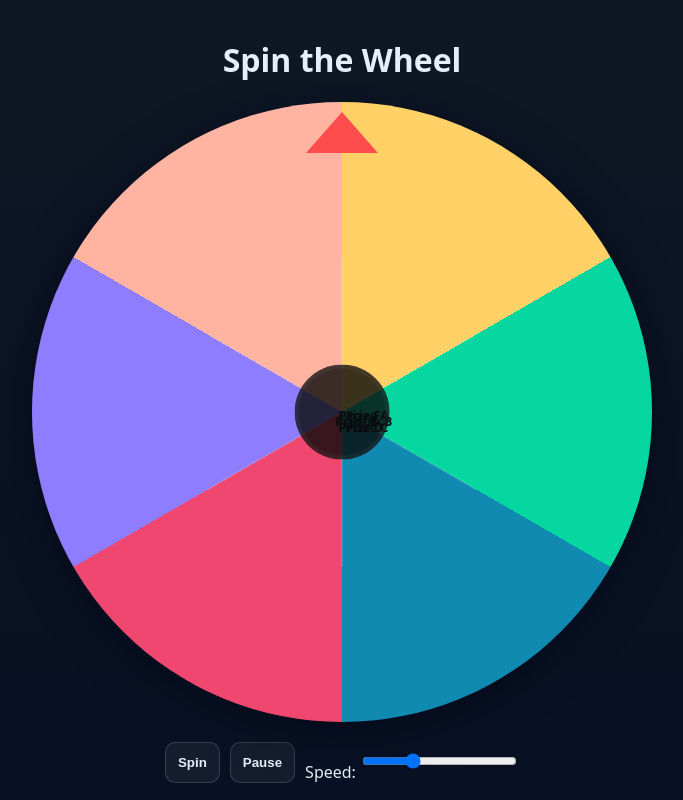
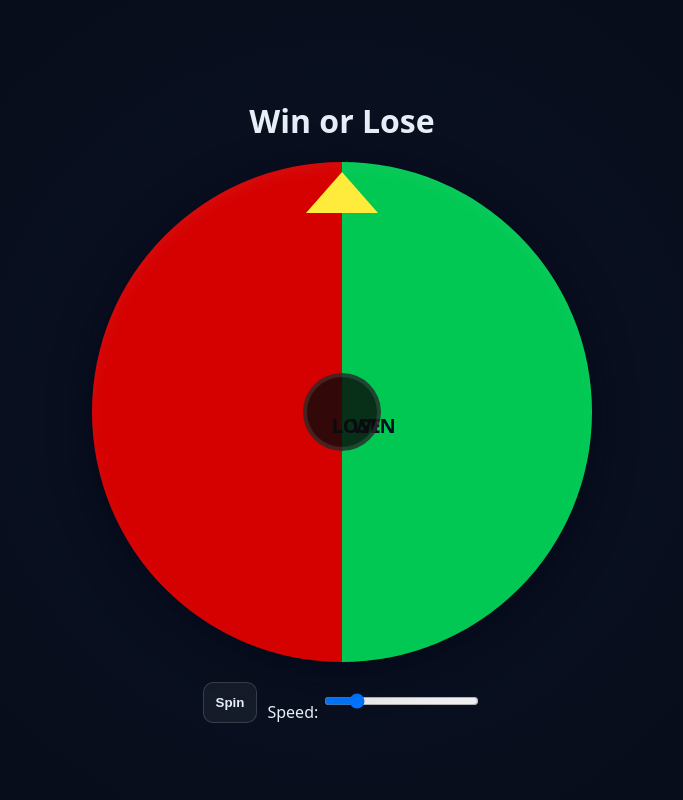
Before and after one commit to ZombiePlugin/Spin-the-wheel-, a plain HTML site: page index.html in a window 1280 px wide. Shown: the whole page, without its empty margins (298-981 px from the left). Drawn offline with Linux system fonts and the light colour scheme.

Commit message:
Update index.html

```diff
--- a/index.html
+++ b/index.html
@@ -1,192 +1,165 @@
 <!doctype html>
 <html lang="en">
 <head>
-<meta charset="utf-8" />
-<meta name="viewport" content="width=device-width,initial-scale=1" />
-<title>Spin the Wheel</title>
+<meta charset="utf-8">
+<meta name="viewport" content="width=device-width,initial-scale=1">
+<title>Win or Lose Wheel</title>
 <style>
-  :root{
-    --size: min(84vmin, 620px);
-    --speed: 6s;
+  :root {
+    --size: min(80vmin, 500px);
+    --speed: 1.2s; /* 🔥 default spin speed: one revolution per 1.2s */
     --pointer-size: 36px;
     --label-offset: 38%;
   }
 
-  body{
-    margin:0;
-    min-height:100vh;
-    display:flex;
-    align-items:center;
-    justify-content:center;
-    flex-direction:column;
-    background:linear-gradient(180deg,#0f1724,#081123);
-    color:#e6eef8;
-    font-family:system-ui, sans-serif;
+  body {
+    margin: 0;
+    min-height: 100vh;
+    display: flex;
+    flex-direction: column;
+    align-items: center;
+    justify-content: center;
+    background: radial-gradient(circle at center, #0b1225 0%, #060b15 100%);
+    color: #e6eef8;
+    font-family: system-ui, sans-serif;
   }
 
-  .wheel-area{
-    position:relative;
-    width:var(--size);
-    height:var(--size);
+  h1 { margin-bottom: 20px; }
+
+  .wheel-area {
+    position: relative;
+    width: var(--size);
+    height: var(--size);
   }
 
-  .wheel{
-    width:100%;
-    height:100%;
-    border-radius:50%;
-    box-shadow:0 8px 40px rgba(2,6,23,0.7), inset 0 6px 16px rgba(255,255,255,0.02);
-    position:relative;
-    transform:rotate(0deg);
-    overflow:hidden;
+  .wheel {
+    width: 100%;
+    height: 100%;
+    border-radius: 50%;
+    position: relative;
+    transform: rotate(0deg);
+    background: conic-gradient(#00c853 0deg 180deg, #d50000 180deg 360deg);
+    box-shadow: 0 8px 40px rgba(2,6,23,0.7), inset 0 6px 16px rgba(255,255,255,0.05);
+    overflow: hidden;
   }
 
-  .wheel.spinning{
+  .wheel.spinning {
     animation: spin var(--speed) linear infinite;
   }
 
-  .wheel::after{
-    content:"";
-    position:absolute;
-    left:50%;
-    top:50%;
-    transform:translate(-50%,-50%);
-    width:14%;
-    height:14%;
-    background:rgba(10,10,10,0.8);
-    border-radius:50%;
-    border:4px solid rgba(255,255,255,0.04);
+  .wheel::after {
+    content: "";
+    position: absolute;
+    left: 50%;
+    top: 50%;
+    transform: translate(-50%, -50%);
+    width: 14%;
+    height: 14%;
+    background: rgba(10,10,10,0.8);
+    border-radius: 50%;
+    border: 4px solid rgba(255,255,255,0.1);
   }
 
-  .pointer{
-    position:absolute;
-    left:50%;
-    top:10px;
-    transform:translateX(-50%);
-    width:0;
-    height:0;
+  .pointer {
+    position: absolute;
+    left: 50%;
+    top: 10px;
+    transform: translateX(-50%);
+    width: 0;
+    height: 0;
     border-left: var(--pointer-size) solid transparent;
     border-right: var(--pointer-size) solid transparent;
-    border-bottom: calc(var(--pointer-size) * 1.15) solid #ff4d4d;
-    z-index:20;
+    border-bottom: calc(var(--pointer-size) * 1.15) solid #ffeb3b;
+    z-index: 20;
   }
 
-  .seg-label{
-    position:absolute;
-    left:50%;
-    top:50%;
-    transform-origin:0 0;
-    font-weight:600;
-    font-size:clamp(10px,1.6vmin,15px);
-    color:#071021;
-    user-select:none;
-    pointer-events:none;
+  .seg-label {
+    position: absolute;
+    left: 50%;
+    top: 50%;
+    transform-origin: 0 0;
+    font-weight: 700;
+    font-size: clamp(18px, 2.5vmin, 22px);
+    color: #071021;
+    text-transform: uppercase;
+    user-select: none;
+    pointer-events: none;
   }
 
-  .tick{
-    position:absolute;
-    left:50%;
-    top:50%;
-    width:2px;
-    height:50%;
-    background:rgba(255,255,255,0.06);
-    transform-origin:0 0;
-    pointer-events:none;
+  .controls {
+    display: flex;
+    gap: 10px;
+    margin-top: 20px;
+    flex-wrap: wrap;
+    justify-content: center;
   }
 
-  .controls{
-    display:flex;
-    gap:10px;
-    margin-top:20px;
-    flex-wrap:wrap;
-    justify-content:center;
+  .controls button, .controls input {
+    background: rgba(255,255,255,0.05);
+    border: 1px solid rgba(255,255,255,0.15);
+    color: #e6eef8;
+    padding: 8px 12px;
+    border-radius: 10px;
+    cursor: pointer;
+    font-weight: 600;
   }
 
-  .controls button, .controls input{
-    background:rgba(255,255,255,0.05);
-    border:1px solid rgba(255,255,255,0.15);
-    color:#e6eef8;
-    padding:8px 12px;
-    border-radius:10px;
-    cursor:pointer;
-    font-weight:600;
-  }
-
-  @keyframes spin{
-    from{ transform: rotate(0deg); }
-    to{ transform: rotate(360deg); }
+  @keyframes spin {
+    from { transform: rotate(0deg); }
+    to { transform: rotate(360deg); }
   }
 </style>
 </head>
 <body>
-  <h1>Spin the Wheel</h1>
+  <h1>Win or Lose</h1>
+
   <div class="wheel-area">
     <div class="pointer"></div>
     <div id="wheel" class="wheel"></div>
   </div>
+
   <div class="controls">
     <button id="spinBtn">Spin</button>
-    <button id="pauseBtn">Pause</button>
-    <label>Speed: <input id="speedRange" type="range" min="1" max="20" value="6"></label>
+    <label>Speed: <input id="speedRange" type="range" min="0.2" max="10" step="0.1" value="1.2"></label>
   </div>
 
 <script>
 const wheel = document.getElementById('wheel');
 const spinBtn = document.getElementById('spinBtn');
-const pauseBtn = document.getElementById('pauseBtn');
 const speedRange = document.getElementById('speedRange');
+let spinning = false;
 
-let spinning = false;
-let speed = 6;
+// Add WIN/LOSE labels
+function addLabels() {
+  const labels = [
+    { text: "WIN", angle: 90 },
+    { text: "LOSE", angle: 270 }
+  ];
+  labels.forEach(l => {
+    const div = document.createElement('div');
+    div.className = 'seg-label';
+    div.textContent = l.text;
+    div.style.transform = `rotate(${l.angle}deg) translate(0, -38%) rotate(${-l.angle}deg)`;
+    wheel.appendChild(div);
+  });
+}
+addLabels();
 
-// basic labels & colors
-const labels = ["Prize A","Prize B","Prize C","Prize D","Prize E","Prize F"];
-const colors = ["#FFD166","#06D6A0","#118AB2","#EF476F","#8E7DFF","#FFB4A2"];
-
-function buildWheel(){
-  const segs = labels.length;
-  const degPer = 360/segs;
-  const gradient = labels.map((_,i)=>`${colors[i%colors.length]} ${i*degPer}deg ${(i+1)*degPer}deg`).join(',');
-  wheel.style.background = `conic-gradient(${gradient})`;
-  wheel.innerHTML = "";
-  for(let i=0;i<segs;i++){
-    const tick=document.createElement('div');
-    tick.className='tick';
-    tick.style.transform=`rotate(${i*degPer}deg) translate(-1px,-50%)`;
-    wheel.appendChild(tick);
-    const label=document.createElement('div');
-    label.className='seg-label';
-    label.textContent=labels[i];
-    label.style.transform=`rotate(${i*degPer+degPer/2}deg) translate(0,-38%) rotate(${-i*degPer-degPer/2}deg)`;
-    wheel.appendChild(label);
-  }
-}
-buildWheel();
-
-spinBtn.addEventListener('click',()=>{
-  if(!spinning){
+// Spin button
+spinBtn.addEventListener('click', () => {
+  spinning = !spinning;
+  if (spinning) {
     wheel.classList.add('spinning');
-    spinning=true;
-    spinBtn.textContent="Stop";
+    spinBtn.textContent = "Stop";
   } else {
     wheel.classList.remove('spinning');
-    spinning=false;
-    spinBtn.textContent="Spin";
+    spinBtn.textContent = "Spin";
   }
 });
 
-pauseBtn.addEventListener('click',()=>{
-  if(wheel.style.animationPlayState==="paused"){
-    wheel.style.animationPlayState="running";
-    pauseBtn.textContent="Pause";
-  } else {
-    wheel.style.animationPlayState="paused";
-    pauseBtn.textContent="Resume";
-  }
-});
-
-speedRange.addEventListener('input',()=>{
-  speed = speedRange.value;
-  document.documentElement.style.setProperty('--speed', speed + 's');
+// Speed control
+speedRange.addEventListener('input', () => {
+  document.documentElement.style.setProperty('--speed', speedRange.value + 's');
 });
 </script>
 </body>
```
